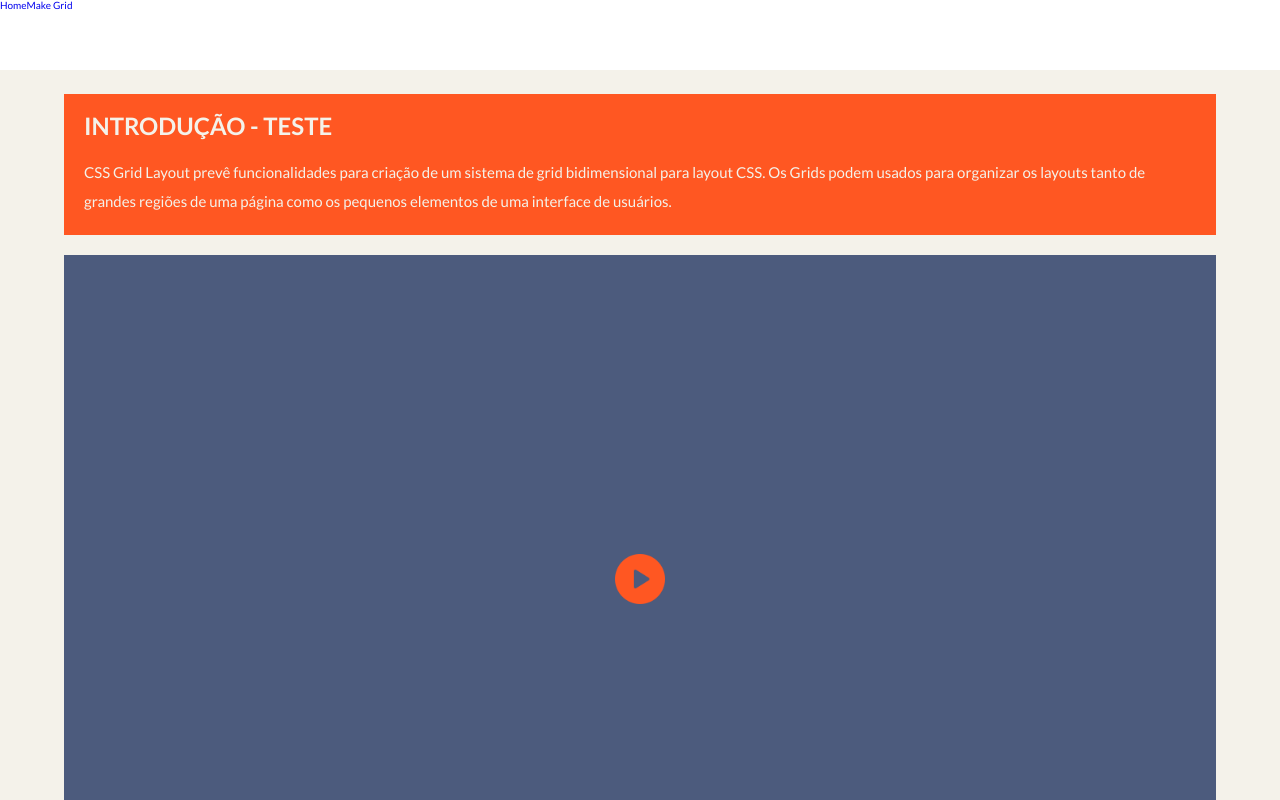
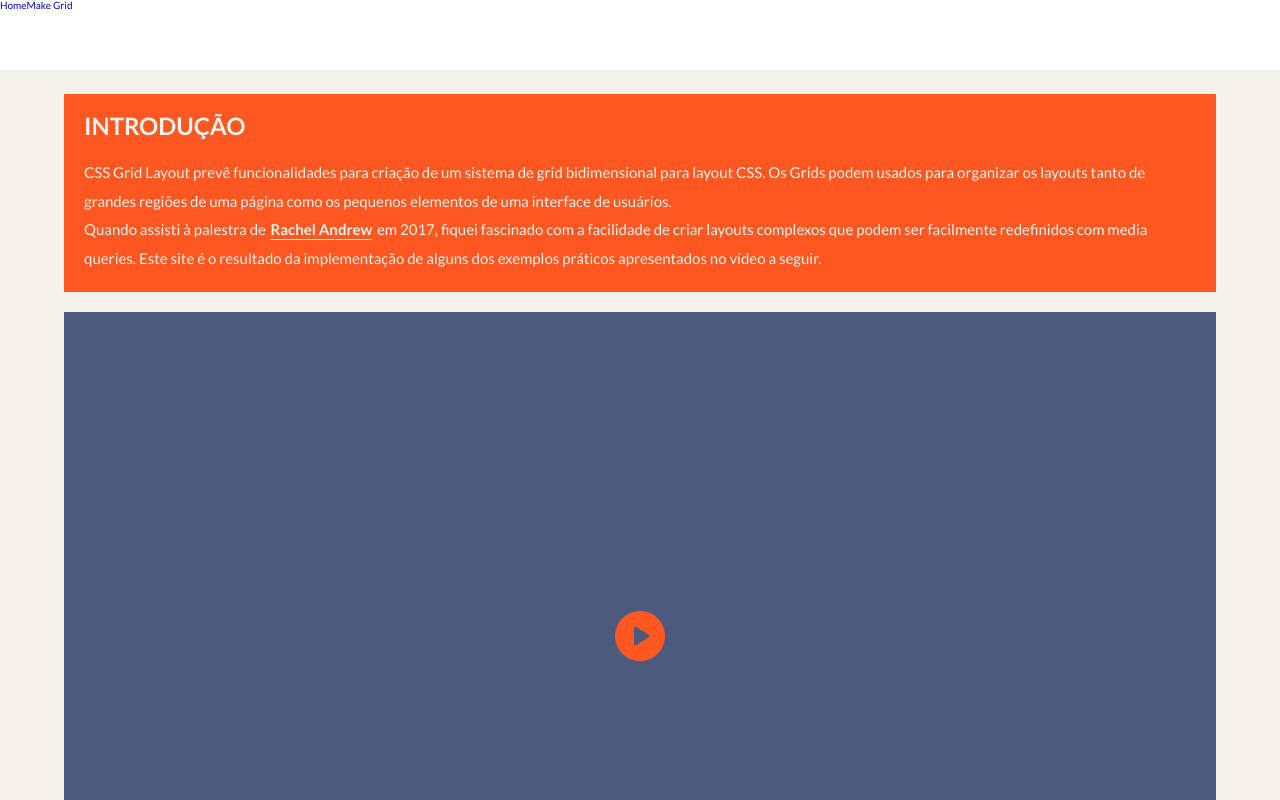
Before and after one commit to severidade/grid_css, a React (Create React App) app: page / in a window 1280 px wide. Shown: the top 800 px of the page. Built offline with nearby package versions, Linux system fonts and the light colour scheme; no server answers; a web font is replaced by a local one.

Commit message:
feat: :rocket: Implementa um link externo
sem definição do social type este link é um  link padrão

```diff
--- a/src/Pages/Home.jsx
+++ b/src/Pages/Home.jsx
@@ -33,10 +33,17 @@ export default function Home() {
       <Navbar />
       <div className="container_master">
         <div className="container_title">
-          <h2><strong>Introdução - teste</strong></h2>
+          <h2><strong>Introdução</strong></h2>
         </div>
         <article className="container_article">
           <p>CSS Grid Layout prevê funcionalidades para criação de um sistema de grid bidimensional para layout CSS. Os Grids podem usados para organizar os layouts tanto de grandes regiões de uma página como os pequenos elementos de uma interface de usuários.</p>
+          <p>Quando assisti à palestra de
+              <ExternalLink
+                href={"https://rachelandrew.co.uk/"}
+                linkText={"Rachel Andrew"}
+                social_type={""}
+              />
+            em 2017, fiquei fascinado com a facilidade de criar layouts complexos que podem ser facilmente redefinidos com media queries. Este site é o resultado da implementação de alguns dos exemplos práticos apresentados no vídeo a seguir.</p>
         </article>
         <div className="container_video">
           {!isVideoPlaying && (
@@ -71,9 +78,7 @@ export default function Home() {
           />
         </div>
         <div className="background"></div>
-
       </div>
-
     </>
   );
 }
```
